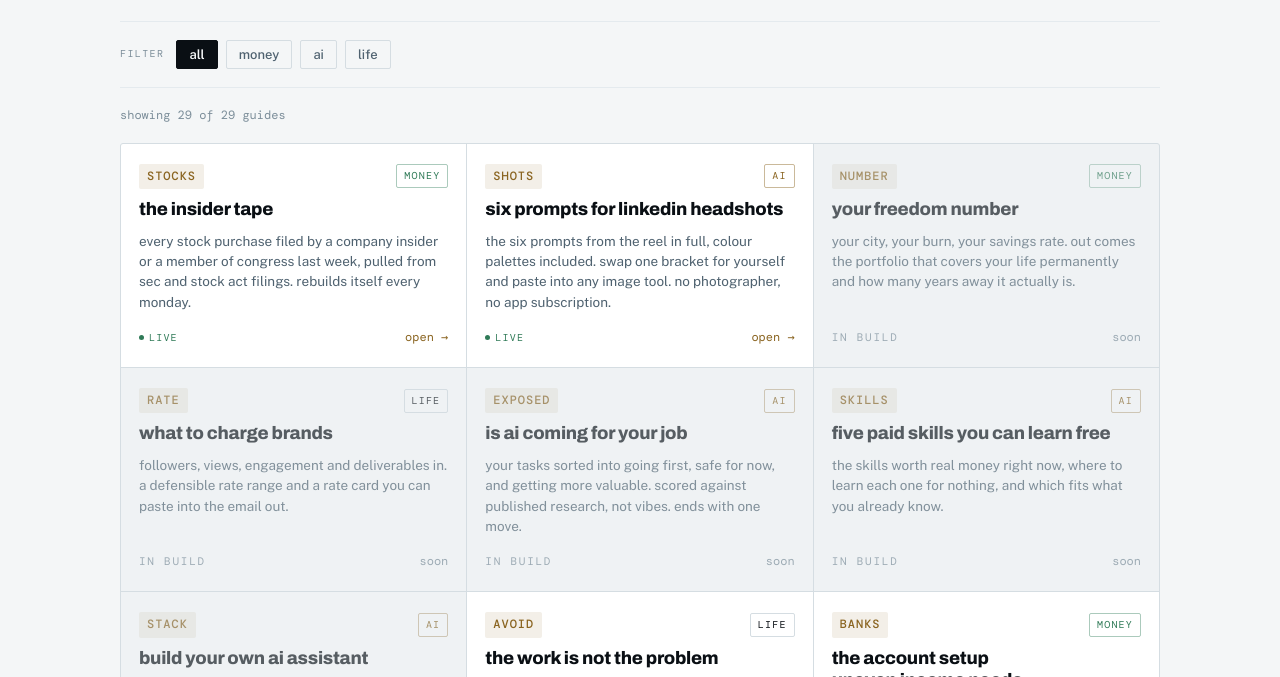
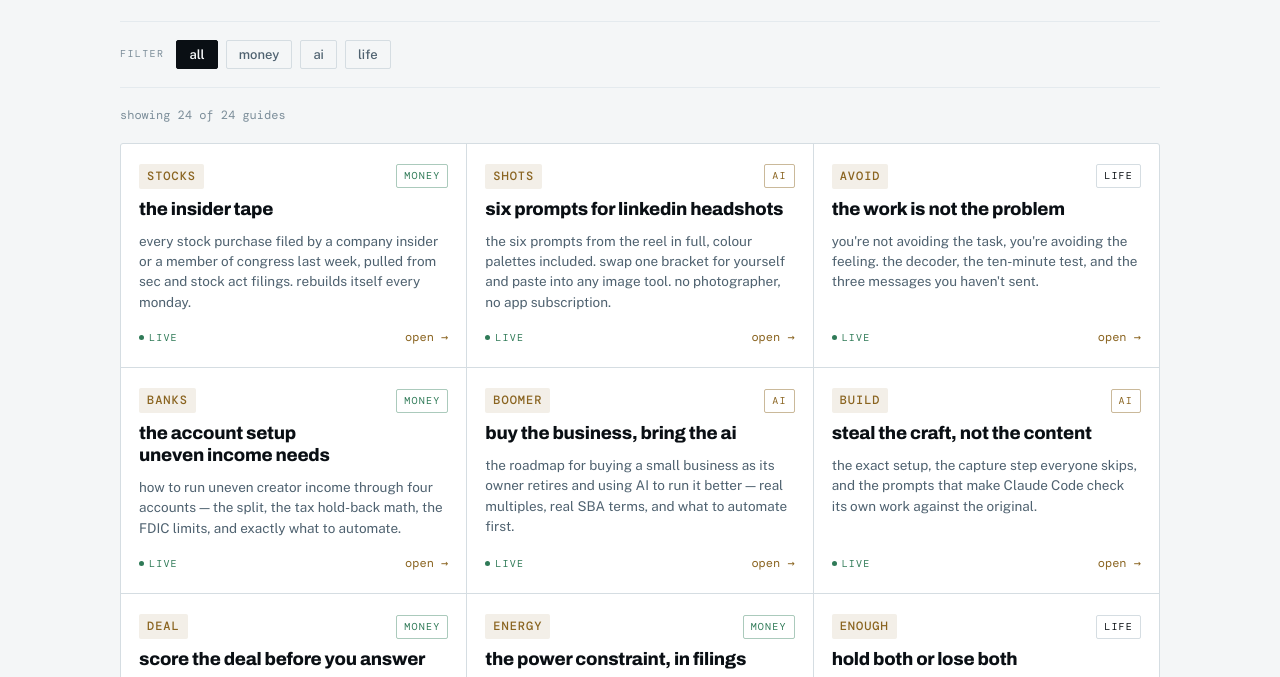
Before and after one commit to livinxkp/offscriptrich, a plain HTML site: page guides/index.html in a window 1280 px wide. Shown: the part 265-942 px from the top of the page. Drawn offline with nearby package versions, Linux system fonts and the light colour scheme.

Commit message:
fix guides index: hide roadmap, drop RATE

```diff
--- a/guides/index.html
+++ b/guides/index.html
@@ -82,7 +82,7 @@
     <button class="fbtn" type="button" data-f="life" aria-pressed="false">life</button>
   </div>
 
-  <p class="count" id="count">showing 6 of 6 guides</p>
+  <p class="count" id="count">showing 24 of 24 guides</p>
 
   <div class="grid" id="grid"></div>
   <p class="noresults" id="noresults" hidden>nothing in that pillar yet. new guides go up every week.</p>
@@ -120,11 +120,6 @@
       desc: "your city, your burn, your savings rate. out comes the portfolio that covers your life permanently and how many years away it actually is."
     },
     {
-      keyword: "RATE", pillar: "life", live: false, href: "#",
-      title: "what to charge brands",
-      desc: "followers, views, engagement and deliverables in. a defensible rate range and a rate card you can paste into the email out."
-    },
-    {
       keyword: "EXPOSED", pillar: "ai", live: false, href: "#",
       title: "is ai coming for your job",
       desc: "your tasks sorted into going first, safe for now, and getting more valuable. scored against published research, not vibes. ends with one move."
@@ -144,7 +139,7 @@
     { keyword: "BOOMER", pillar: "ai", live: true, href: "boomer.html", title: "buy the business, bring the ai", desc: "the roadmap for buying a small business as its owner retires and using AI to run it better — real multiples, real SBA terms, and what to automate first." },
     { keyword: "BUILD", pillar: "ai", live: true, href: "build.html", title: "steal the craft, not the content", desc: "the exact setup, the capture step everyone skips, and the prompts that make Claude Code check its own work against the original." },
     { keyword: "DEAL", pillar: "money", live: true, href: "deal.html", title: "score the deal before you answer", desc: "a 100-point scorecard for brand deals — rate, usage, exclusivity, fit, payment terms and creative control — with a hard cut-off and five auto-fails." },
-    { keyword: "ENERGY", pillar: "money", live: true, href: "energy.html", title: "the power constraint, in filings", desc: "Why power is the physical limit on AI datacentres, what the announced nuclear deals actually buy, and the exact dates and filings to watch." },
+    { keyword: "ENERGY", pillar: "money", live: true, href: "energy.html", title: "the power constraint, in filings", desc: "why power is the physical limit on AI datacentres, what the announced nuclear deals actually buy, and the exact dates and filings to watch." },
     { keyword: "ENOUGH", pillar: "life", live: true, href: "enough.html", title: "hold both or lose both", desc: "how to run gratitude and ambition at the same time without one eating the other — two exercises, a weekly ledger, and a five-question check." },
     { keyword: "ETF", pillar: "money", live: true, href: "etf.html", title: "the boring method, with numbers", desc: "the boring method most retail investors skip, with the real SPIVA and SEC numbers on what picking and paying cost you over twenty years." },
     { keyword: "EVIL", pillar: "life", live: true, href: "evil.html", title: "admit it before they find it", desc: "the psychology of saying the damaging thing first: what the research actually calls it, the one variable that decides if it works, and four scripts." },
@@ -160,7 +155,7 @@
     { keyword: "SLOWDOWN", pillar: "money", live: true, href: "slowdown.html", title: "how to check it yourself, monthly", desc: "the five indicators people cite for an AI bubble, what each one measures, the filing it lives in, and the honest bull and bear reading of each." },
     { keyword: "SMART", pillar: "life", live: true, href: "smart.html", title: "smart people usually do know", desc: "what the research actually says about whether intelligent people know it — plus a calibration test that tells you how accurate your self-read really is." },
     { keyword: "STEPS", pillar: "money", live: true, href: "steps.html", title: "four steps, in the order that works", desc: "the four steps to financial stability in the order that actually works, the reason for that order, and a worksheet where you fill in your own numbers." },
-    { keyword: "TRAVEL", pillar: "ai", live: true, href: "travel.html", title: "how to actually use all three", desc: "Flight price tracking, points pricing and hotel booking in Google's AI Mode — the exact prompts, the real partner list, and where each one stops." }
+    { keyword: "TRAVEL", pillar: "ai", live: true, href: "travel.html", title: "how to actually use all three", desc: "flight price tracking, points pricing and hotel booking in Google's AI Mode — the exact prompts, the real partner list, and where each one stops." }
   ];
 
   var grid = document.getElementById("grid");
@@ -203,12 +198,14 @@
   }
 
   function draw() {
-    var rows = active === "all" ? GUIDES : GUIDES.filter(function (g) { return g.pillar === active; });
+    var shown = GUIDES.filter(function (g) { return g.live !== false; });
+    var rows = active === "all" ? shown : shown.filter(function (g) { return g.pillar === active; });
+    var total = shown.length;
     grid.textContent = "";
     rows.forEach(function (g) { grid.appendChild(card(g)); });
     grid.hidden = rows.length === 0;
     noResults.hidden = rows.length !== 0;
-    countEl.textContent = "showing " + rows.length + " of " + GUIDES.length + " guides";
+    countEl.textContent = "showing " + rows.length + " of " + total + " guides";
   }
 
   buttons.forEach(function (b) {
```
